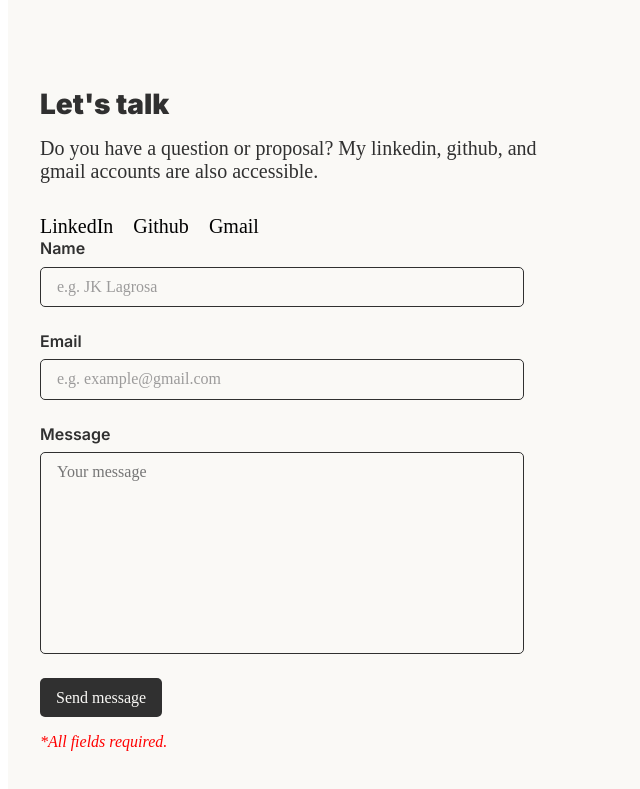
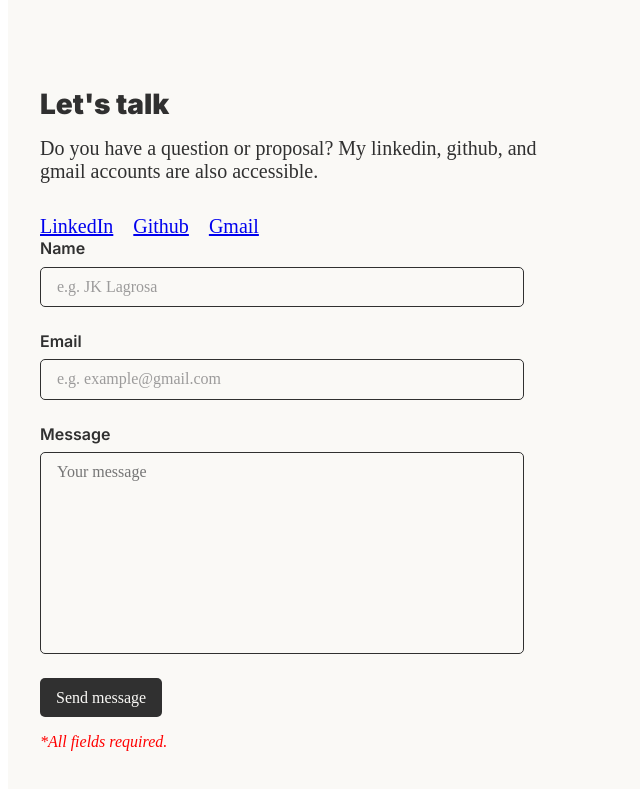
Before and after one commit to jklagrosa/JK-Lagrosa, a Next.js app: page / in a window 1280 px wide. Shown: the part 6177-6966 px from the top of the page, without its empty margins (0-640 px from the left). Built offline with nearby package versions, Linux system fonts and the light colour scheme.

Commit message:
Added: social accounts to contact links

```diff
--- a/components/Contact.js
+++ b/components/Contact.js
@@ -21,9 +21,30 @@ const Contact = () => {
                 gmail accounts are also accessible.
               </p>
 
-              <a className={styles._contact_links_tag_}>LinkedIn</a>
-              <a className={styles._contact_links_tag_}>Github</a>
-              <a className={styles._contact_links_tag_}>Gmail</a>
+              <a
+                href="https://www.linkedin.com/in/jklagrosa/"
+                target="_blank"
+                rel="noreferrer"
+                className={styles._contact_links_tag_}
+              >
+                LinkedIn
+              </a>
+              <a
+                href="https://github.com/jklagrosa"
+                target="_blank"
+                rel="noreferrer"
+                className={styles._contact_links_tag_}
+              >
+                Github
+              </a>
+              <a
+                href="mailto:jklagrosa.dev@gmail.com"
+                target="_blank"
+                rel="noreferrer"
+                className={styles._contact_links_tag_}
+              >
+                Gmail
+              </a>
             </Col>
             {/* ### */}
             <Col
--- a/styles/COMPONENT.module.scss
+++ b/styles/COMPONENT.module.scss
@@ -2216,19 +2216,23 @@
 
 
         @media only screen and (min-width: 2501px){
-            font-size: 2rem;
+            max-width: 900px;
+            font-size: 2.5rem;
         }
 
         @media only screen and (min-width: 2201px) and (max-width: 2500px) {
-            font-size: 1.75rem;
+            max-width: 800px;
+            font-size: 2.25rem;
         }
 
         @media only screen and (min-width: 1801px) and (max-width: 2200px) {
-          font-size: 1.5rem;
+            max-width: 800px;
+          font-size: 1.85rem;
         }
 
         @media only screen and (min-width: 1400px) and (max-width: 1800px) {
-           font-size: 1.25rem;
+           max-width: 700px;
+           font-size: 1.5rem;
         }
 
         // ############################################################
@@ -2277,6 +2281,41 @@
         cursor: pointer;
         margin-right: 1.25rem;
         font-size: 1.25rem;
+
+
+
+
+        @media only screen and (min-width: 2501px){
+
+            font-size: 2.5rem;
+        }
+
+        @media only screen and (min-width: 2201px) and (max-width: 2500px) {
+
+            font-size: 2.25rem;
+        }
+
+        @media only screen and (min-width: 1801px) and (max-width: 2200px) {
+
+          font-size: 1.85rem;
+        }
+
+        @media only screen and (min-width: 1400px) and (max-width: 1800px) {
+
+           font-size: 1.5rem;
+        }
+
+        // ############################################################
+
+
+
+
+
+
+
+
+
+
 
 
         @media only screen and (max-width: 991px){
@@ -2313,6 +2352,32 @@
         font-size: 1.75rem;
         font-family: $HEADER_FONT;
         margin-bottom: 1rem;
+        font-weight: 700;
+
+
+
+
+        @media only screen and (min-width: 2501px){
+            font-size: 3.75rem;
+        }
+
+        @media only screen and (min-width: 2201px) and (max-width: 2500px) {
+            font-size: 3.25rem;
+        }
+
+        @media only screen and (min-width: 1801px) and (max-width: 2200px) {
+            font-size: 2.75rem;
+        }
+
+        @media only screen and (min-width: 1400px) and (max-width: 1800px) {
+           font-size: 2rem;
+        }
+
+
+
+        // ############################################################
+
+
 
 
         @media only screen and (max-width: 991px){
@@ -2336,6 +2401,28 @@
         input, textarea{
             max-width: 450px;
             width: 100%;
+
+
+
+            @media only screen and (min-width: 2501px){
+                max-width: 650px;
+            }
+
+            @media only screen and (min-width: 2201px) and (max-width: 2500px) {
+                max-width: 600px;
+            }
+
+            @media only screen and (min-width: 1801px) and (max-width: 2200px) {
+                max-width: 550px;
+            }
+
+            @media only screen and (min-width: 1400px) and (max-width: 1800px) {
+               max-width: 550px;
+            }
+
+
+
+            // #######################################################################
 
 
             @media only screen and (max-width: 1199px) {
@@ -2369,6 +2456,27 @@
 
 
 
+            @media only screen and (min-width: 2501px){
+                font-size: 2rem;
+            }
+
+            @media only screen and (min-width: 2201px) and (max-width: 2500px) {
+                font-size: 1.75rem;
+            }
+
+            @media only screen and (min-width: 1801px) and (max-width: 2200px) {
+                font-size: 1.5rem;
+            }
+
+            @media only screen and (min-width: 1400px) and (max-width: 1800px) {
+               font-size: 1.25rem;
+            }
+
+
+            // #############################################################
+
+
+
         }
         input{
             margin-bottom: 1.5rem;
@@ -2384,7 +2492,53 @@
             &::placeholder{
                 font-size: 1rem;
                 color: $H_GRAY;
-            }
+
+
+                @media only screen and (min-width: 2501px){
+                    font-size: 2rem;
+                }
+
+                @media only screen and (min-width: 2201px) and (max-width: 2500px) {
+                    font-size: 1.75rem;
+                }
+
+                @media only screen and (min-width: 1801px) and (max-width: 2200px) {
+                    font-size: 1.5rem;
+                }
+
+                @media only screen and (min-width: 1400px) and (max-width: 1800px) {
+                    font-size: 1.25rem;
+                }
+
+
+                // #############################################################
+            }
+
+
+
+            @media only screen and (min-width: 2501px){
+                font-size: 2rem;
+                padding: 1rem;
+            }
+
+            @media only screen and (min-width: 2201px) and (max-width: 2500px) {
+                font-size: 1.75rem;
+                padding: 1rem;
+            }
+
+            @media only screen and (min-width: 1801px) and (max-width: 2200px) {
+                font-size: 1.5rem;
+                padding: 1rem;
+            }
+
+            @media only screen and (min-width: 1400px) and (max-width: 1800px) {
+                font-size: 1.25rem;
+            }
+
+
+            // #############################################################
+
+
 
 
 
@@ -2397,6 +2551,42 @@
             font-size: 1rem;
             color: $BLACK;
             border-radius: 5px;
+
+
+
+
+
+            @media only screen and (min-width: 2501px){
+                font-size: 2rem;
+                padding: 1rem;
+            }
+
+            @media only screen and (min-width: 2201px) and (max-width: 2500px) {
+                font-size: 1.75rem;
+                padding: 1rem;
+            }
+
+            @media only screen and (min-width: 1801px) and (max-width: 2200px) {
+                font-size: 1.5rem;
+                padding: 1rem;
+            }
+
+            @media only screen and (min-width: 1400px) and (max-width: 1800px) {
+                font-size: 1.25rem;
+            }
+
+
+            // #############################################################
+
+
+
+
+
+
+
+
+
+
         }
 
         button{
@@ -2412,6 +2602,33 @@
                 background-color: $H_BLACK;
             }
 
+
+
+
+            @media only screen and (min-width: 2501px){
+                font-size: 2rem;
+            }
+
+            @media only screen and (min-width: 2201px) and (max-width: 2500px) {
+                font-size: 1.75rem;
+            }
+
+            @media only screen and (min-width: 1801px) and (max-width: 2200px) {
+                font-size: 1.5rem;
+            }
+
+            @media only screen and (min-width: 1400px) and (max-width: 1800px) {
+                font-size: 1.25rem;
+            }
+
+
+            // #############################################################
+
+
+
+
+
+
         }
 
         // FORM MESSAGE ERROR
@@ -2420,6 +2637,34 @@
             font-size: 1rem;
             color: red;
             font-style: italic;
+
+
+
+            @media only screen and (min-width: 2501px){
+                font-size: 2rem;
+            }
+
+            @media only screen and (min-width: 2201px) and (max-width: 2500px) {
+                font-size: 1.75rem;
+            }
+
+            @media only screen and (min-width: 1801px) and (max-width: 2200px) {
+                font-size: 1.5rem;
+            }
+
+            @media only screen and (min-width: 1400px) and (max-width: 1800px) {
+                font-size: 1.25rem;
+            }
+
+
+            // #############################################################
+
+
+
+
+
+
+
         }
         // END
     }
```
